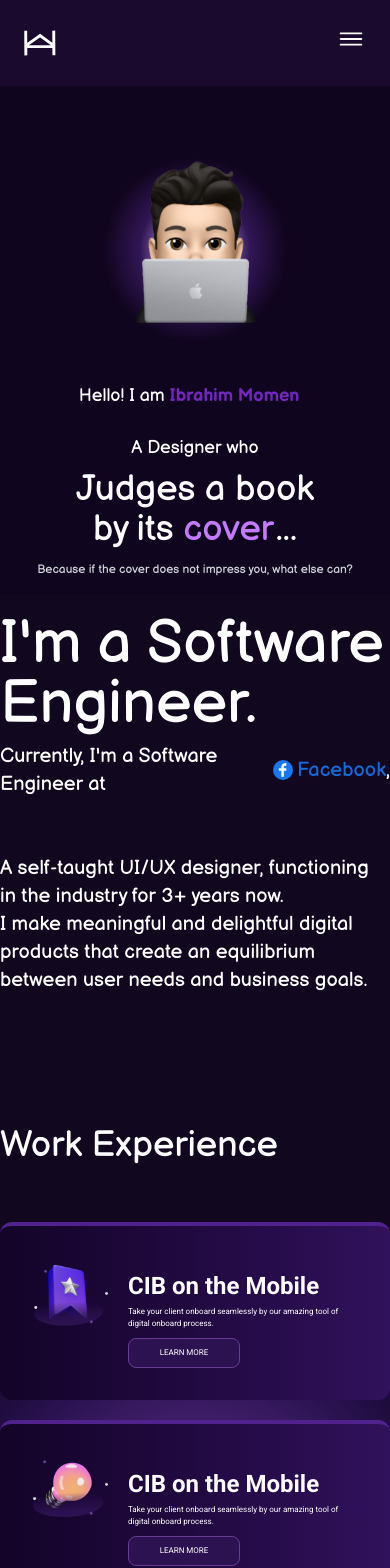
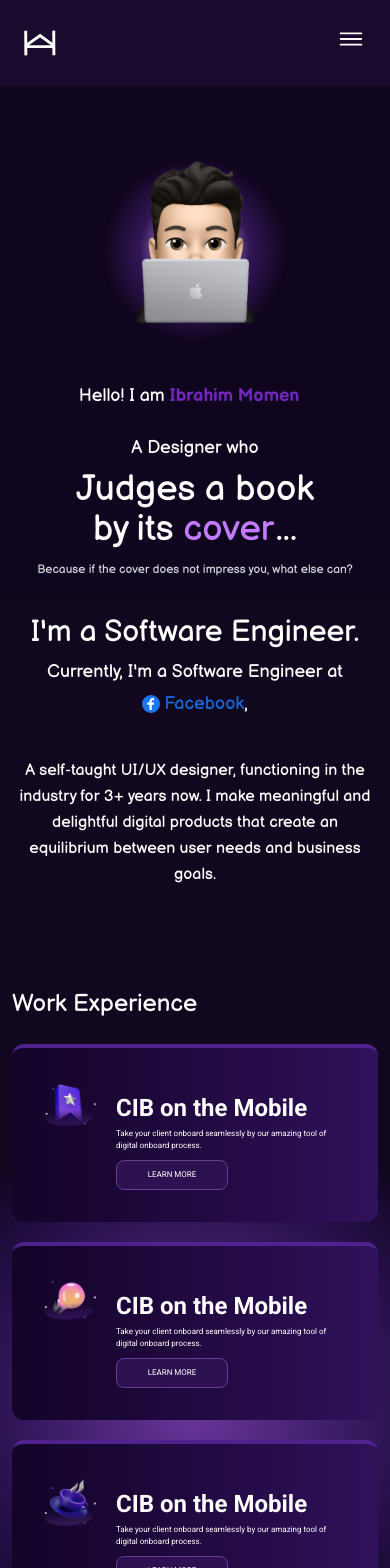
Before and after one commit to cssmh/appszone-task, a React (Vite) app: page / in a window 390 px wide. Shown: the top 1568 px of the page. Built offline with nearby package versions, Linux system fonts and the light colour scheme.

Commit message:
Footer, Experience and about mobile responsive added

```diff
--- a/src/Components/About.jsx
+++ b/src/Components/About.jsx
@@ -1,13 +1,16 @@
 import { TiSocialFacebook } from "react-icons/ti";
+
 const About = () => {
   return (
-    <div className="py-5">
+    <div className="py-5 px-4 lg:px-0 text-center lg:text-left">
       <div className="space-y-2">
-        <h1 className="text-6xl">I'm a Software Engineer.</h1>
-        <h4 className="text-xl flex items-center">
-          <span className="mr-2">Currently, I'm a Software Engineer at</span>
+        <h1 className="text-3xl lg:text-6xl">I'm a Software Engineer.</h1>
+        <h4 className="text-lg sm:text-xl flex flex-col sm:flex-row justify-center lg:justify-start items-center">
+          <span className="mb-1 sm:mb-0 sm:mr-2">
+            Currently, I'm a Software Engineer at
+          </span>
           <a
-            href="https://appszonebd.com"
+            href="https://www.facebook.com"
             target="_blank"
             className="flex items-center"
           >
@@ -18,11 +21,11 @@ const About = () => {
           </a>
         </h4>
       </div>
-      <p className="mt-14 text-xl">
+      <p className="mt-10 sm:mt-14 text-base sm:text-lg leading-relaxed">
         A self-taught UI/UX designer, functioning in the industry for 3+ years
-        now. <br />
+        now. <br className="hidden lg:block" />
         I make meaningful and delightful digital products that create an
-        equilibrium <br />
+        equilibrium <br className="hidden lg:block" />
         between user needs and business goals.
       </p>
     </div>
--- a/src/Components/Experience.jsx
+++ b/src/Components/Experience.jsx
@@ -56,9 +56,9 @@ const Experience = () => {
   ];
 
   return (
-    <section className="relative py-28">
-      <h1 className="text-4xl">Work Experience</h1>
-      <div className="z-10 grid grid-cols-1 md:grid-cols-2 gap-5 mt-14 font-roboto">
+    <section className="relative py-20 lg:py-28 px-3 lg:px-0">
+      <h1 className="text-2xl lg:text-4xl">Work Experience</h1>
+      <div className="z-10 grid grid-cols-1 md:grid-cols-2 gap-5 mt-6 lg:mt-14 font-roboto">
         {experience.map((item) => (
           <div
             key={item.id}
--- a/src/Components/Footer.jsx
+++ b/src/Components/Footer.jsx
@@ -13,7 +13,7 @@ const Footer = () => {
         </p>
         <p className="text-gray-200 mt-4">ibrhaimmemon930@gmail.com</p>
       </div>
-      <div className="flex gap-6 mt-6">
+      <div className="flex justify-center lg:justify-normal gap-6 mt-6">
         <a
           href="https://linkedin.com/in/yourprofile"
           target="_blank"
```
